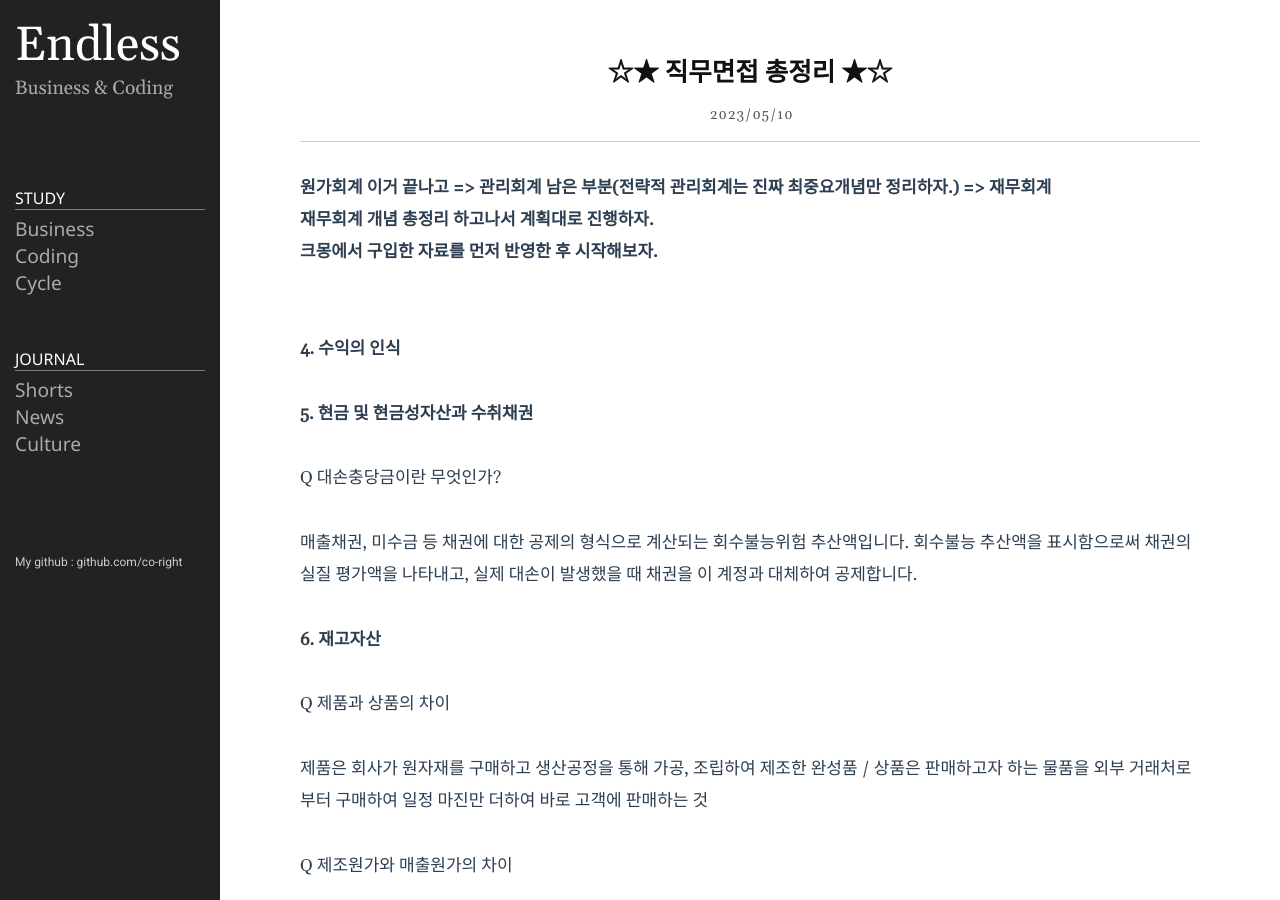
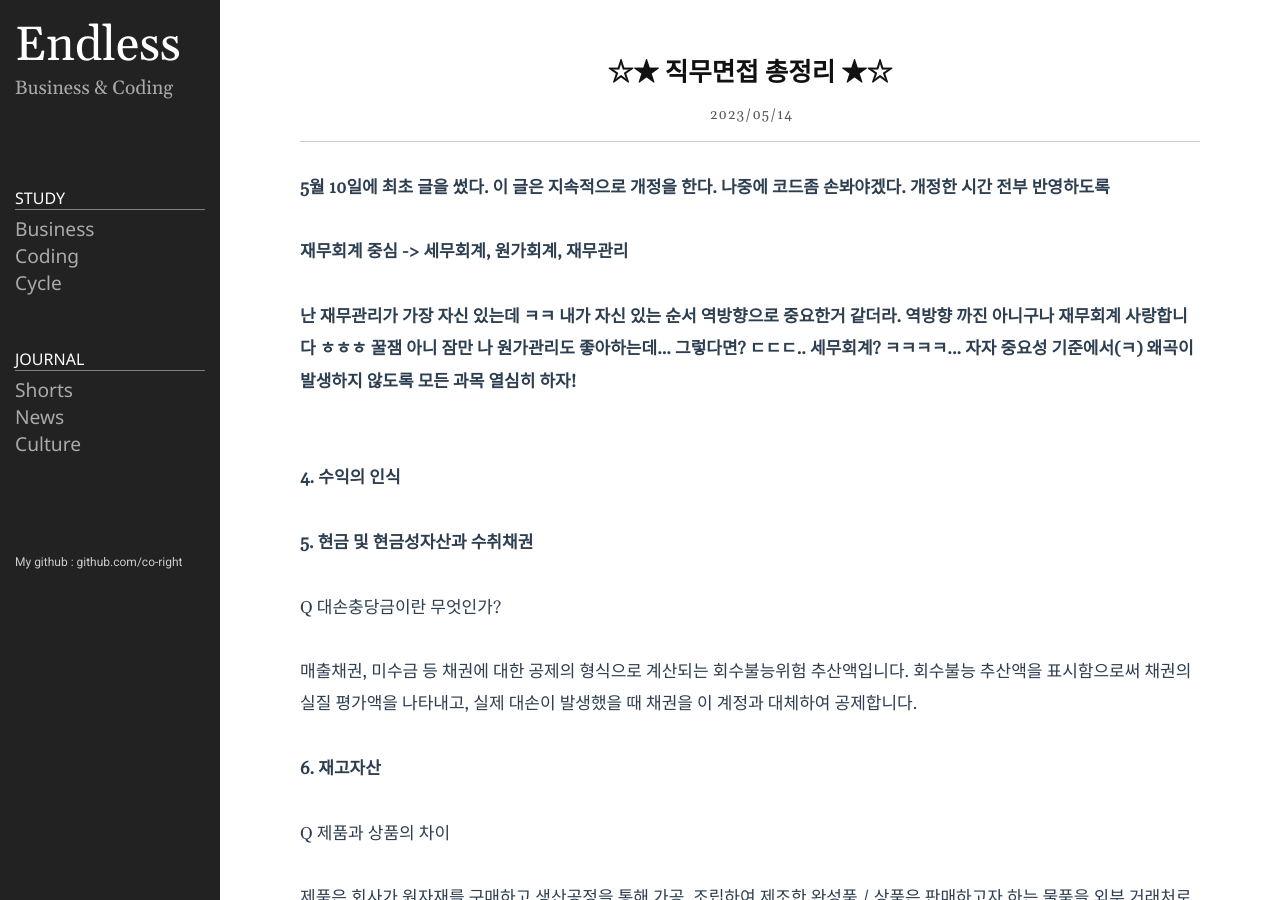
Before and after one commit to co-right/co-right.github.io, a Jekyll site: the page built from _posts/2023-05-14-business0013.markdown, in a window 1280 px wide and 900 px high. Built offline with Jekyll 4.4.1, drawn with Linux system fonts in a browser that asks for light colours.

Commit message:
ll mk extra plan and come back

```diff
--- a/_posts/2023-05-10-business0013.markdown
+++ b/_posts/2023-05-14-business0013.markdown
@@ -1,14 +1,14 @@
 ---
 layout: post
 title: ☆★ 직무면접 총정리 ★☆
-date: 2023-05-10 09:24:00 +0900
+date: 2023-05-14 09:24:00 +0900
 categories: business
 ---
 
 <p>
-<span style="font-weight:bolder">원가회계 이거 끝나고 => 관리회계 남은 부분(전략적 관리회계는 진짜 최중요개념만 정리하자.) => 재무회계</span><br/>
-<span style="font-weight:bolder">재무회계 개념 총정리 하고나서 계획대로 진행하자.</span><br/>
-<span style="font-weight:bolder">크몽에서 구입한 자료를 먼저 반영한 후 시작해보자.</span><br/>
+<span style="font-weight:bolder">5월 10일에 최초 글을 썼다. 이 글은 지속적으로 개정을 한다. 나중에 코드좀 손봐야겠다. 개정한 시간 전부 반영하도록</span><br/><br/>
+<span style="font-weight:bolder">재무회계 중심 -> 세무회계, 원가회계, 재무관리</span><br/><br/>
+<span style="font-weight:bolder">난 재무관리가 가장 자신 있는데 ㅋㅋ 내가 자신 있는 순서 역방향으로 중요한거 같더라. 역방향 까진 아니구나 재무회계 사랑합니다 ㅎㅎㅎ 꿀잼 아니 잠만 나 원가관리도 좋아하는데... 그렇다면? ㄷㄷㄷ.. 세무회계? ㅋㅋㅋㅋ... 자자 중요성 기준에서(ㅋ) 왜곡이 발생하지 않도록 모든 과목 열심히 하자!</span><br/>
 <br/><br/>
 <span style="font-weight:bolder">4. 수익의 인식</span>
 <br/><br/>
--- a/_posts/2023-05-14-culture2.markdown
+++ b/_posts/2023-05-14-culture2.markdown
@@ -13,7 +13,7 @@ More than a man 음악 너무 좋다. Stryper는 가사가 기독교 색채가
 <br/><br/>
 가사에서 숭고함이 느껴지지만, 그보다 메탈, 락 사운드가 좋아서 듣고있다. 내가 가장 좋아하는 코드진행 중 하나로 진행함.
 <br/><br/>
-멜로디 라인 특히 온음 하나씩 올리다가 반전 주는 사운드가 참 인상깊다. 들어도 들어도 안 질려서 지속적으로 듣고 있다.
+반주 기타 사운드 특히 온음 하나씩 올리다가 반전 주는 사운드가 참 인상깊다. 들어도 들어도 안 질려서 지속적으로 듣고 있다.
 <br/><br/>
 또, 미친 건데, 후렴구 진행할 때, 드럼 심벌 팅팅팅팅 하는 거 너무 좋다 ㅎㅎㅎ
 <br/><br/>
```
Also changed, not shown: _posts/2023-05-14-business0015.markdown (added, +12 -0 lines), _posts/2023-05-14-news1.markdown (added, +38 -0 lines).
